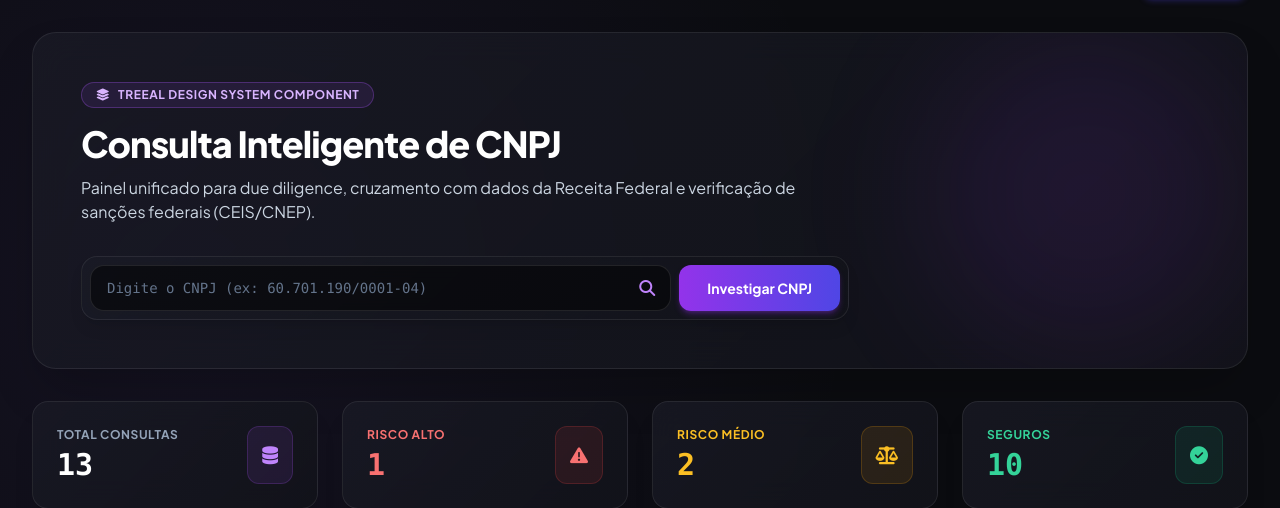
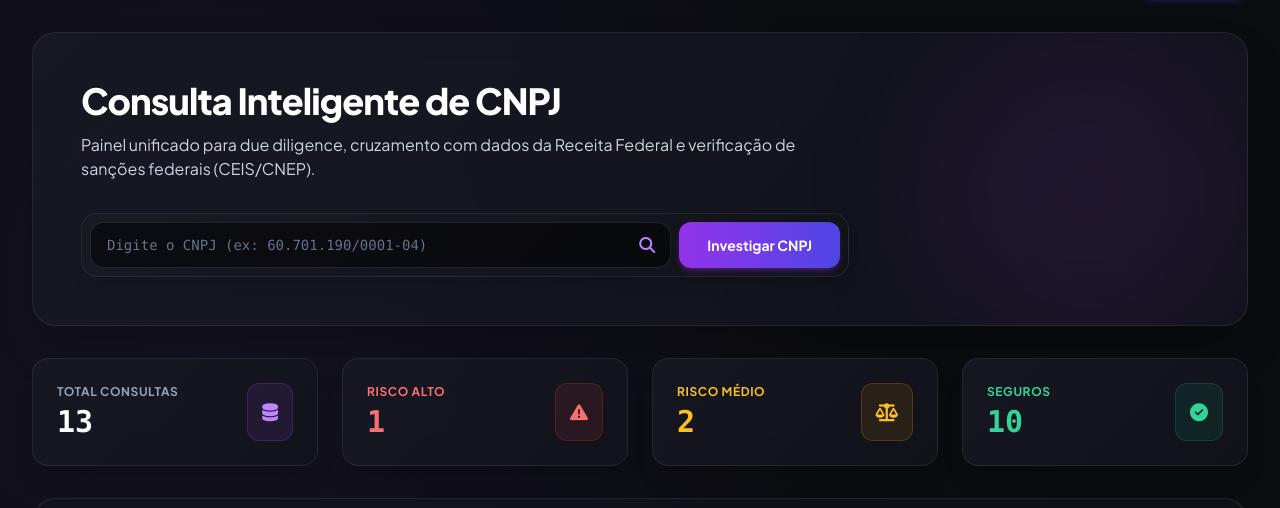
Before and after one commit to mateus17bk/treeal-corporate-security, a Django app: page / in a window 1280 px wide. Shown: the part 35-543 px from the top of the page. Run offline with Django 5.2, Linux system fonts and the light colour scheme; data comes from the database, SQL or seed files in the repository; some libraries are stand-ins or nearby versions.

Commit message:
style: remove Treeal Design System Component badge from dashboard hero banner
Co-Authored-By: Claude Code <noreply@anthropic.com>

```diff
--- a/templates/corporate_intel/dashboard.html
+++ b/templates/corporate_intel/dashboard.html
@@ -8,11 +8,6 @@
     <div class="absolute right-0 top-0 w-80 h-80 bg-purple-600/10 rounded-full blur-3xl pointer-events-none"></div>
 
     <div class="max-w-3xl relative z-10">
-        <div class="inline-flex items-center space-x-2 bg-purple-500/10 border border-purple-500/30 text-purple-300 px-3.5 py-1 rounded-full text-xs font-bold mb-4 uppercase tracking-wider">
-            <i class="fa-solid fa-layer-group"></i>
-            <span>Treeal Design System Component</span>
-        </div>
-
         <h1 class="text-3xl md:text-4xl font-extrabold text-white tracking-tight mb-3">
             Consulta Inteligente de CNPJ
         </h1>
```
